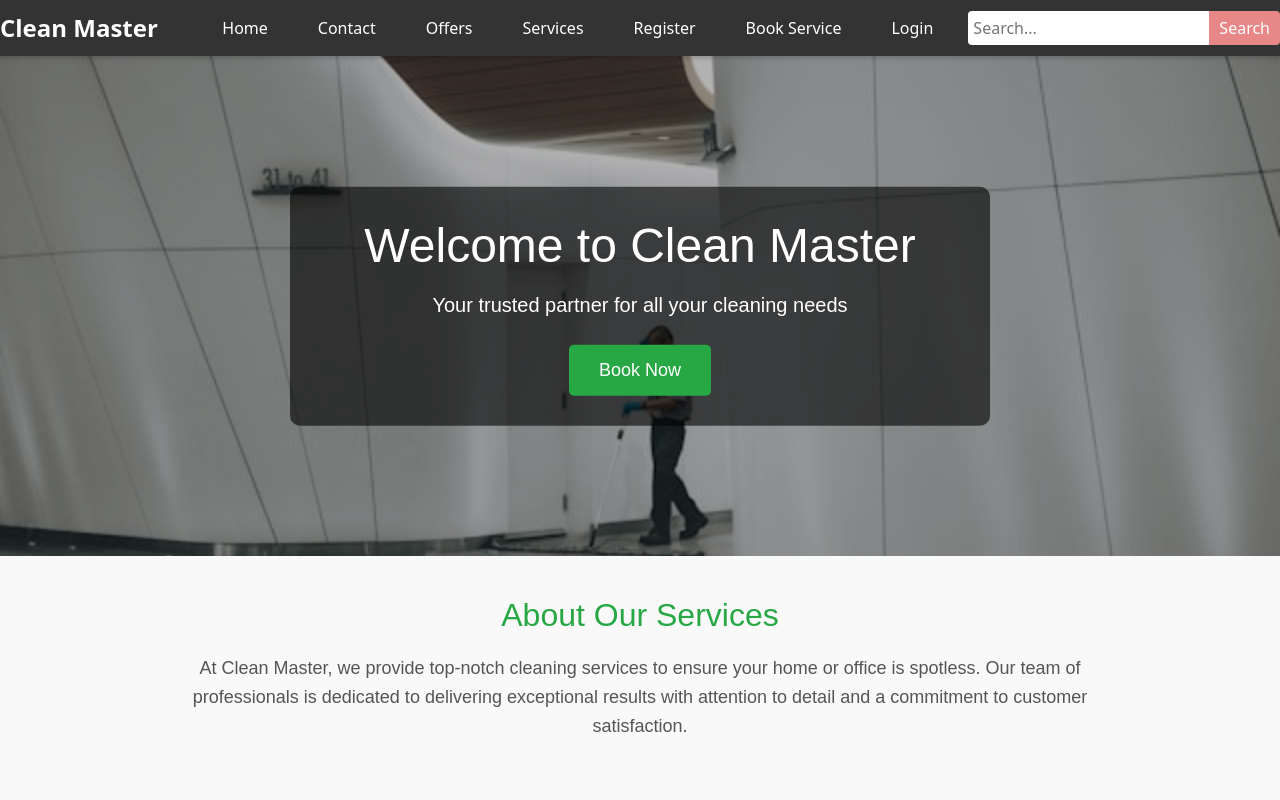
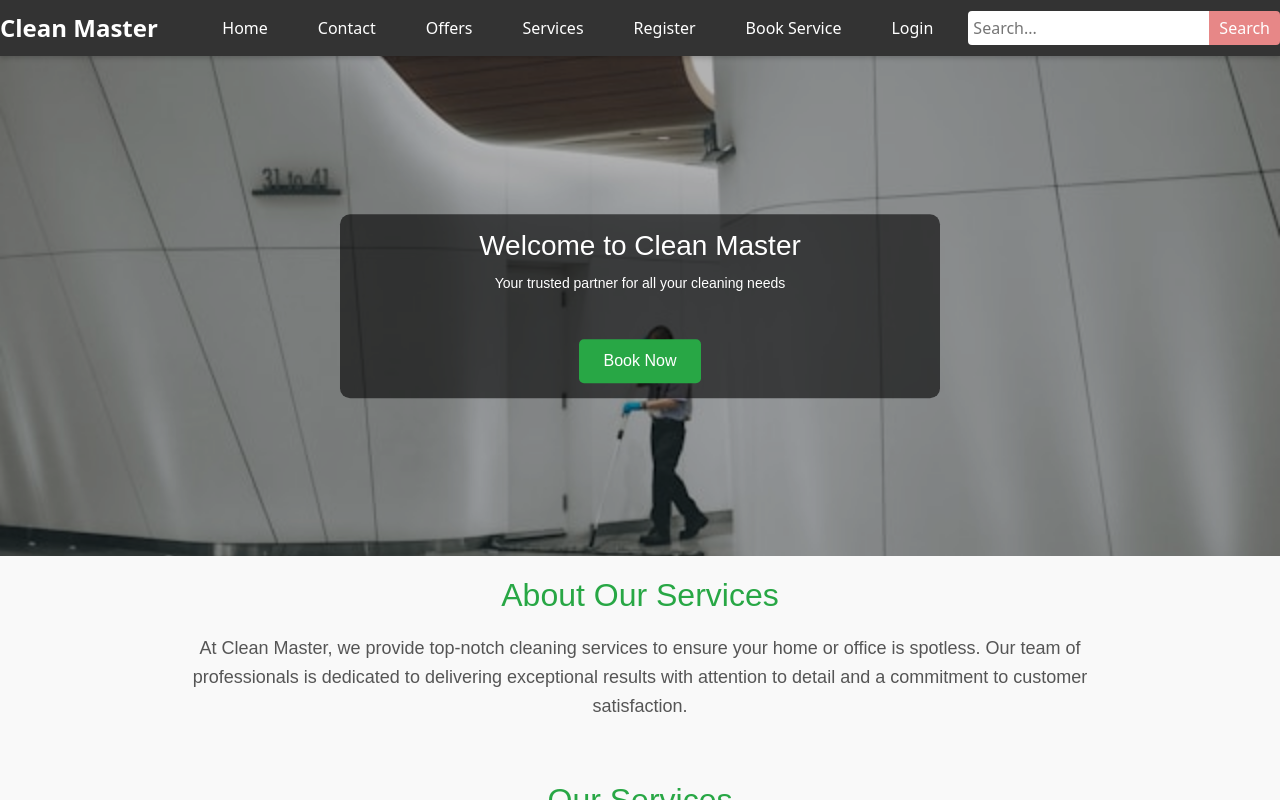
Before and after one commit to Ahmedalmasrii/u09-fullstack-js-Ahmedalmasrii, a React (Create React App) app in the folder frontend/: page / in a window 1280 px wide. Built offline with nearby package versions, Linux system fonts and the light colour scheme.

Commit message:
stylat om min homepage

```diff
--- a/frontend/src/pages/homePage.css
+++ b/frontend/src/pages/homePage.css
@@ -1,5 +1,5 @@
 .homepage {
-  font-family: 'Arial', sans-serif;
+  font-family: "Arial", sans-serif;
   color: #333;
 }
 
@@ -28,32 +28,32 @@
   left: 50%;
   transform: translate(-50%, -50%);
   background-color: rgba(0, 0, 0, 0.6);
-  padding: 30px;
+  padding: 20px;
   border-radius: 10px;
   width: 90%;
-  max-width: 700px;
+  max-width: 600px;
 }
 
 .header h1 {
-  font-size: 48px;
-  margin-bottom: 15px;
+  font-size: 36px;
+  margin-bottom: 10px;
 }
 
 .header p {
-  font-size: 20px;
-  margin-bottom: 25px;
+  font-size: 16px;
+  margin-bottom: 20px;
 }
 
 .cta-button {
-  padding: 12px 30px;
-  font-size: 18px;
+  padding: 10px 20px;
+  font-size: 16px;
   color: #fff;
   background-color: #28a745;
-  /* Grön färg */
   border: none;
   border-radius: 5px;
   cursor: pointer;
   transition: background-color 0.3s ease, transform 0.3s ease;
+  margin-top: 20px;
 }
 
 .cta-button:hover {
@@ -66,7 +66,6 @@
   background-color: #f9f9f9;
 }
 
-/* About Us Section */
 .about-us {
   max-width: 900px;
   margin: 0 auto 60px auto;
@@ -216,10 +215,6 @@
   transform: scale(1.05);
 }
 
-
-
-
-
 .team {
   max-width: 1100px;
   margin: 0 auto 60px auto;
@@ -306,7 +301,7 @@
 }
 
 .faq-item h4::after {
-  content: '+';
+  content: "+";
   position: absolute;
   right: 0;
   top: 0;
@@ -388,6 +383,28 @@ footer p {
 
 /* Media Queries för Responsiv Design */
 @media (min-width: 768px) {
+  .header-content {
+    padding: 15px;
+  }
+
+  .header h1 {
+    font-size: 28px;
+  }
+
+  .header p {
+    font-size: 14px;
+  }
+
+  .cta-button {
+    padding: 10px 25px;
+    font-size: 16px;
+    margin-top: 25px;
+  }
+
+  .main-content {
+    padding: 20px 10px;
+  }
+
   .gallery-image {
     width: 200px;
     height: 150px;
```
